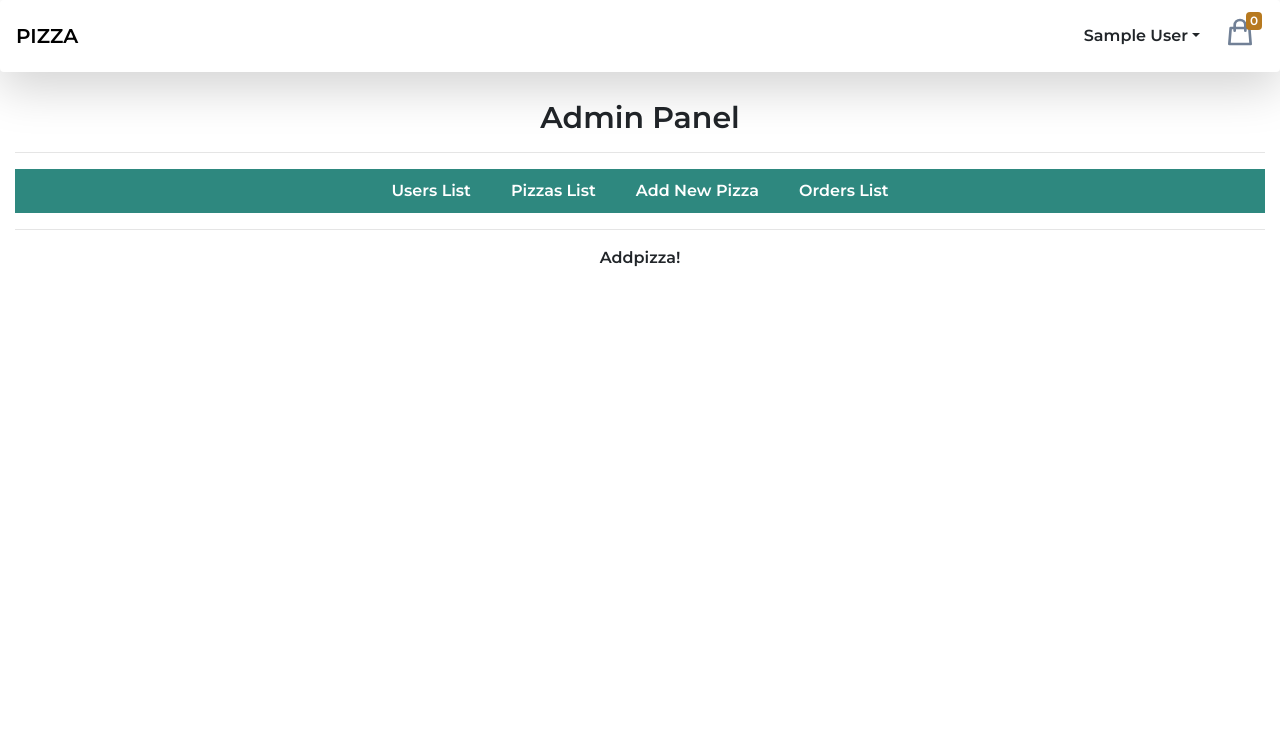
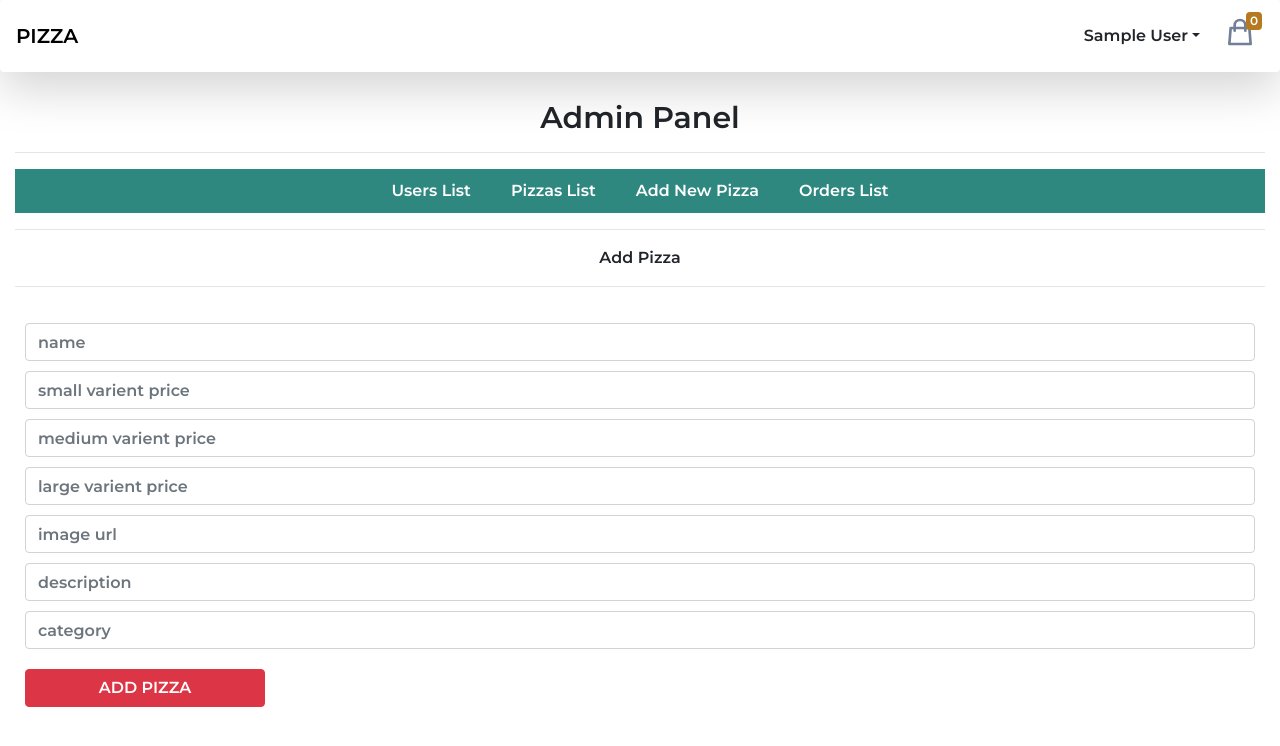
Before and after one commit to cse-mkamble/pizza_delivery_app, a React (Create React App) app in the folder client/: page /admin/addpizza in a window 1280 px wide. Shown: the top 746 px of the page. Built offline with nearby package versions, Linux system fonts and the light colour scheme; sample sign-in values are in the browser's storage.

Commit message:
Add Pizza Screen Design

```diff
--- a/client/src/Admin/screens/Addpizza.js
+++ b/client/src/Admin/screens/Addpizza.js
@@ -1,9 +1,105 @@
-import React from 'react'
+import React, { useEffect, useState } from 'react'
 
 const Addpizza = () => {
+
+    const [name, setname] = useState('')
+    const [smallprice, setsmallprice] = useState()
+    const [mediumprice, setmediumprice] = useState()
+    const [largeprice, setlargeprice] = useState()
+    const [image, setimage] = useState('')
+    const [description, setdescription] = useState('')
+    const [category, setcategory] = useState('')
+
+    const formHandle = (e) => {
+        e.preventDefault();
+        const pizza = {
+            name,
+            image,
+            description,
+            category,
+            prices: {
+                small: smallprice,
+                medium: mediumprice,
+                large: largeprice,
+            }
+        }
+        console.log(pizza)
+    }
+
     return (
         <div>
-            Addpizza!
+            Add Pizza
+            <hr/>
+
+            <div style={{ textAlign: 'left', padding: '10px' }}>
+                <form onSubmit={formHandle}>
+                    <input
+                        className="form-control w-100"
+                        type="text"
+                        placeholder="name"
+                        value={name}
+                        onChange={(e) => { setname(e.target.value) }}
+                    />
+
+                    <input
+                        className="form-control w-100"
+                        type="text"
+                        placeholder="small varient price"
+                        value={smallprice}
+                        onChange={(e) => { setsmallprice(e.target.value) }}
+                    />
+
+                    <input
+                        className="form-control w-100"
+                        type="text"
+                        placeholder="medium varient price"
+                        value={mediumprice}
+                        onChange={(e) => { setmediumprice(e.target.value) }}
+                    />
+
+                    <input
+                        className="form-control w-100"
+                        type="text"
+                        placeholder="large varient price"
+                        value={largeprice}
+                        onChange={(e) => { setlargeprice(e.target.value) }}
+                    />
+
+                    <input
+                        className="form-control w-100"
+                        type="text"
+                        placeholder="image url"
+                        value={image}
+                        onChange={(e) => { setimage(e.target.value) }}
+                    />
+
+                    <input
+                        className="form-control w-100"
+                        type="text"
+                        placeholder="description"
+                        value={description}
+                        onChange={(e) => { setdescription(e.target.value) }}
+                    />
+
+                    <input
+                        className="form-control w-100"
+                        type="text"
+                        placeholder="category"
+                        value={category}
+                        onChange={(e) => { setcategory(e.target.value) }}
+                    />
+
+                    <button
+                        className="btn btn-danger"
+                        style={{ margin: '20px 0', width: '240px' }}
+                    >
+                        ADD PIZZA
+                    </button>
+
+                </form>
+
+            </div>
+
         </div>
     )
 }
```
